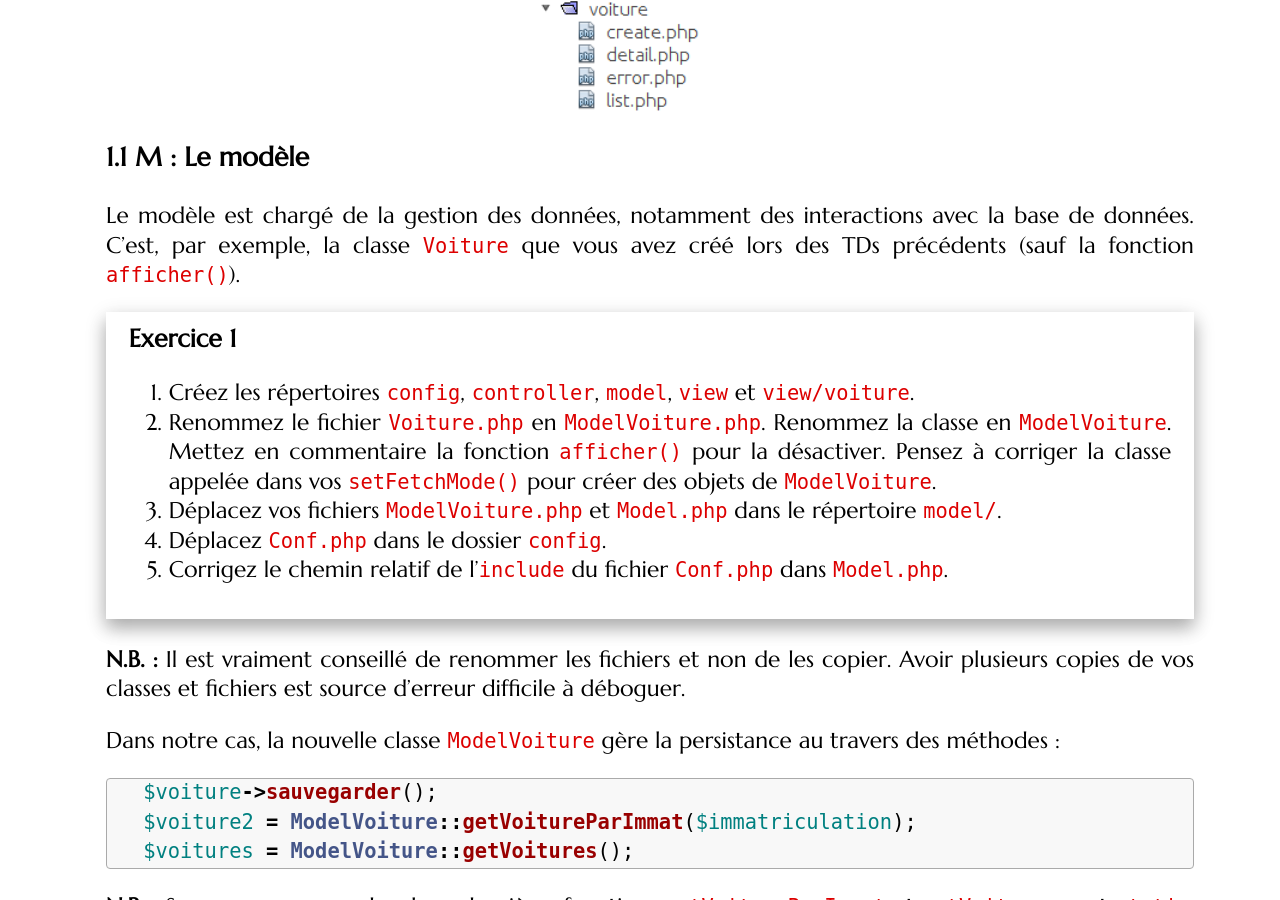
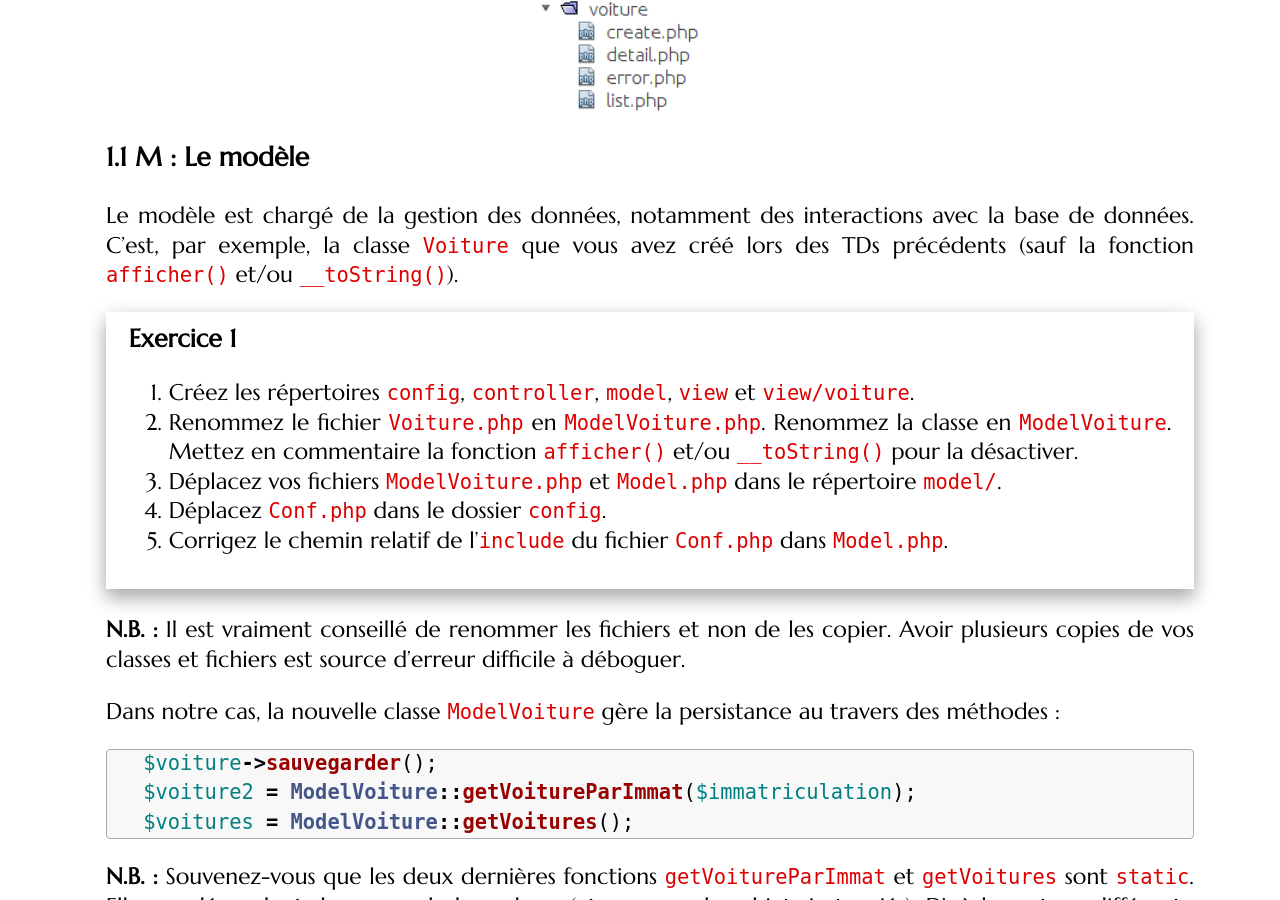
Before and after one commit to romainlebreton/R3.01-DeveloppementWeb, a Jekyll site: the page built from tutorials/tutorial4.md, in a window 1280 px wide and 900 px high, scrolled down 2200 px. Built offline with Jekyll 4.4.1, drawn with Linux system fonts in a browser that asks for light colours; some web fonts are replaced; some of the changed text lies outside the part shown.

Commit message:
Typos tut4

````diff
--- a/tutorials/tutorial4.md
+++ b/tutorials/tutorial4.md
@@ -89,15 +89,13 @@ src="../assets/RepStructure.png" style="margin-left:auto;margin-right:auto;displ
 
 Le modèle est chargé de la gestion des données, notamment des interactions avec
 la base de données. C'est, par exemple, la classe `Voiture` que vous avez créé
-lors des TDs précédents (sauf la fonction `afficher()`).
+lors des TDs précédents (sauf la fonction `afficher()` et/ou `__toString()`).
 
 <div class="exercise">
 1. Créez les répertoires `config`, `controller`, `model`, `view` et `view/voiture`.
 1. Renommez le fichier `Voiture.php` en `ModelVoiture.php`.
    Renommez la classe en `ModelVoiture`. Mettez en commentaire la fonction
-   `afficher()` pour la désactiver.
-   Pensez à corriger la classe appelée dans vos `setFetchMode()` pour créer des
-   objets de `ModelVoiture`.
+   `afficher()` et/ou `__toString()` pour la désactiver.
 1. Déplacez vos fichiers `ModelVoiture.php` et `Model.php` dans le répertoire `model/`.
 1. Déplacez `Conf.php` dans le dossier `config`.
 1. Corrigez le chemin relatif de l'`include` du fichier `Conf.php` dans `Model.php`.
@@ -455,7 +453,13 @@ dans la BDD.
       <form action='routeur.php?action=created' ...>
       ```
       **mais** cela ne marche **pas** si la méthode est `GET`.
-   2. Ou (**conseillé**) vous rajoutez un champ caché à votre formulaire :
+   2. Ou (**conseillé**) vous indiquez une action sans *query string* :
+
+      ```html?start_inline=1
+      <form action='routeur.php' ...>
+      ```
+
+      et vous rajoutez un champ caché à votre formulaire :
 
       ```html?start_inline=1
       <input type='hidden' name='action' value='created'>
@@ -463,7 +467,6 @@ dans la BDD.
 
       Si vous ne connaissez pas les `<input type='hidden'>`, allez lire
       [la documentation](https://developer.mozilla.org/fr/docs/Web/HTML/Element/Input).
-
 
 </div>
 
````
